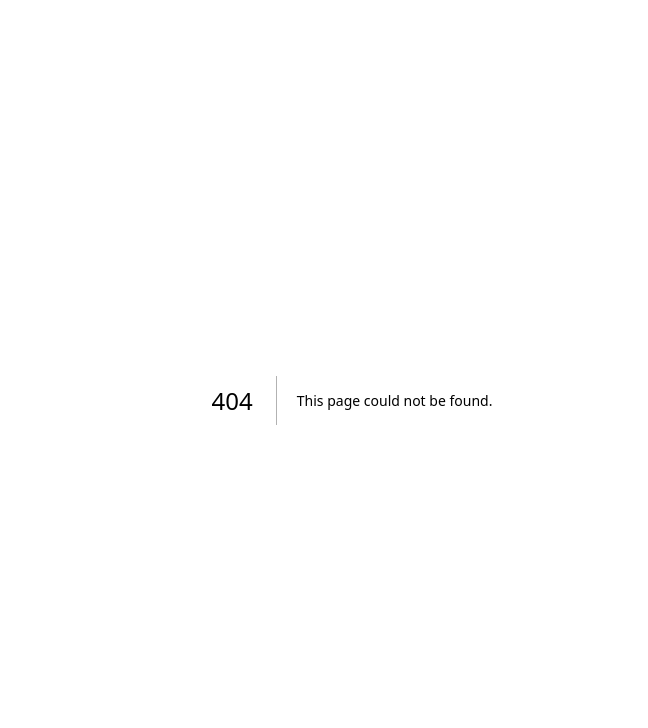
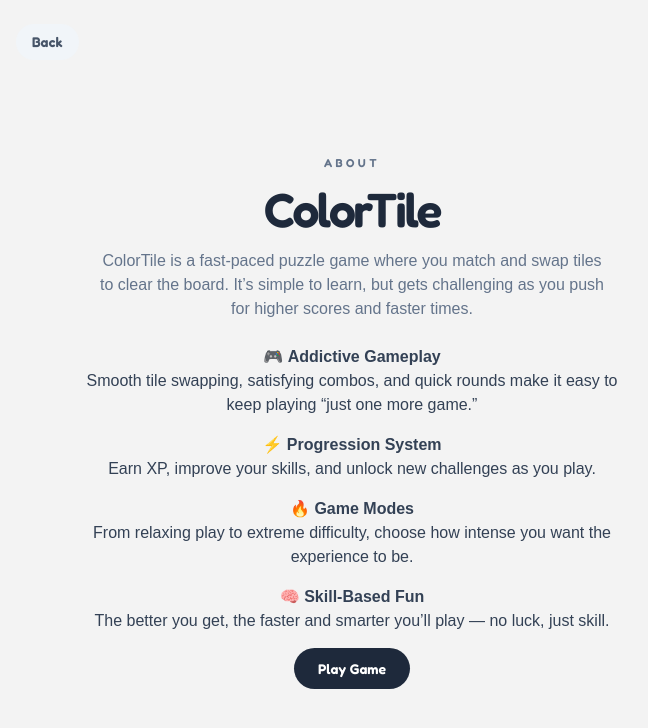
Before and after one commit to 0rka2/ColorTile, a Next.js app: page /about in a window 1280 px wide. Before the commit this address had no page. Shown: the top 728 px of the page, without its empty margins (288-936 px from the left). Built offline with nearby package versions, Linux system fonts and the light colour scheme.

Commit message:
basic pages

```diff
--- /dev/null
+++ b/app/about/page.tsx
@@ -0,0 +1,64 @@
+import Link from "next/link";
+
+export default function AboutPage() {
+  return (
+    <main className="theme-page-bg min-h-dvh px-4 py-6">
+      <div className="mx-auto flex min-h-[calc(100dvh-3rem)] w-full max-w-[42rem] flex-col">
+        <header className="flex items-center justify-between gap-4">
+          <Link
+            href="/"
+            className="theme-button-secondary rounded-full px-4 py-2 font-fredoka-strong text-sm"
+          >
+            Back
+          </Link>
+        </header>
+
+        <section className="flex flex-1 flex-col items-center justify-center text-center">
+  <p className="theme-text-muted font-fredoka-strong text-[0.72rem] uppercase tracking-[0.3em]">
+    About
+  </p>
+
+  <h1 className="theme-text-primary font-fredoka-display mt-3 text-[2.25rem] leading-none tracking-[-0.05em] sm:text-[3rem]">
+    ColorTile
+  </h1>
+
+  <p className="theme-text-muted mt-4 max-w-[32rem] text-sm sm:text-base">
+    ColorTile is a fast-paced puzzle game where you match and swap tiles to clear the board.
+    It’s simple to learn, but gets challenging as you push for higher scores and faster times.
+  </p>
+
+  <div className="mt-6 max-w-[34rem] space-y-4 text-sm sm:text-base">
+    <p className="theme-text-secondary">
+      🎮 <span className="font-semibold">Addictive Gameplay</span><br />
+      Smooth tile swapping, satisfying combos, and quick rounds make it easy to keep playing “just one more game.”
+    </p>
+
+    <p className="theme-text-secondary">
+      ⚡ <span className="font-semibold">Progression System</span><br />
+      Earn XP, improve your skills, and unlock new challenges as you play.
+    </p>
+
+    <p className="theme-text-secondary">
+      🔥 <span className="font-semibold">Game Modes</span><br />
+      From relaxing play to extreme difficulty, choose how intense you want the experience to be.
+    </p>
+
+    <p className="theme-text-secondary">
+      🧠 <span className="font-semibold">Skill-Based Fun</span><br />
+      The better you get, the faster and smarter you’ll play — no luck, just skill.
+    </p>
+  </div>
+
+  <div className="mt-6">
+    <Link
+      href="/"
+      className="theme-button-primary rounded-full px-6 py-3 font-fredoka-strong text-sm"
+    >
+      Play Game
+    </Link>
+  </div>
+</section>
+      </div>
+    </main>
+  );
+}
--- a/app/game-components.tsx
+++ b/app/game-components.tsx
@@ -1,9 +1,10 @@
 import { memo, PointerEvent as ReactPointerEvent, useEffect, useRef, useState } from "react";
 import { createPortal } from "react-dom";
+import Link from "next/link";
 import { motion } from "motion/react";
 import Confetti from "react-confetti";
+import { FiHeart } from "react-icons/fi";
 
-import { GradientText } from "../components/ui/gradient-text";
 import { getGradientQualityFill } from "./gradient-quality";
 import { DIFFICULTY_LABELS } from "./game-logic";
 import { getConfettiViewportSize } from "./confetti-logic";
@@ -33,6 +34,15 @@ const TIME_UP_QUOTES = [
   "The colors aren't blending yet.",
   "So close. Try one more run.",
 ];
+const COMPLETE_TITLE_RAINBOW = [
+  "#ef4444",
+  "#f97316",
+  "#facc15",
+  "#22c55e",
+  "#3b82f6",
+  "#4f46e5",
+  "#a855f7",
+];
 
 //logic
 function getTimeUpStars(completion: number) {
@@ -55,16 +65,52 @@ function renderStars(count: number) {
   return "⭐".repeat(count);
 }
 
+function interpolateColor(start: string, end: string, progress: number) {
+  const startValue = Number.parseInt(start.slice(1), 16);
+  const endValue = Number.parseInt(end.slice(1), 16);
+  const startRgb = [(startValue >> 16) & 255, (startValue >> 8) & 255, startValue & 255];
+  const endRgb = [(endValue >> 16) & 255, (endValue >> 8) & 255, endValue & 255];
+  const mixedRgb = startRgb.map((channel, index) => Math.round(channel + (endRgb[index] - channel) * progress));
+
+  return `rgb(${mixedRgb.join(" ")})`;
+}
+
+function getCompleteTitleColor(position: number, total: number) {
+  const progress = total > 1 ? position / (total - 1) : 0;
+  const scaledProgress = progress * (COMPLETE_TITLE_RAINBOW.length - 1);
+  const colorIndex = Math.min(Math.floor(scaledProgress), COMPLETE_TITLE_RAINBOW.length - 2);
+  const colorProgress = scaledProgress - colorIndex;
+
+  return interpolateColor(
+    COMPLETE_TITLE_RAINBOW[colorIndex],
+    COMPLETE_TITLE_RAINBOW[colorIndex + 1],
+    colorProgress,
+  );
+}
+
 function renderWaveText(text: string) {
-  return Array.from(text).map((character, index) => (
-    <span
-      key={`${character}-${index}`}
-      className="gradient-complete-wave"
-      style={{ animationDelay: `${index * 0.035}s` }}
-    >
-      {character === " " ? "\u00A0" : character}
-    </span>
-  ));
+  const characters = Array.from(text);
+  const letterCount = characters.filter((character) => character !== " ").length;
+  let letterPosition = 0;
+
+  return characters.map((character, index) => {
+    const isSpace = character === " ";
+    const color = isSpace ? undefined : getCompleteTitleColor(letterPosition, letterCount);
+
+    if (!isSpace) {
+      letterPosition += 1;
+    }
+
+    return (
+      <span
+        key={`${character}-${index}`}
+        className="gradient-complete-wave"
+        style={{ animationDelay: `${index * 0.035}s`, color }}
+      >
+        {isSpace ? "\u00A0" : character}
+      </span>
+    );
+  });
 }
 
 export function CheckMark() {
@@ -647,7 +693,7 @@ export function GameModal({
                 transition={{ duration: 0.45, delay: 0.08, ease: [0.22, 1, 0.36, 1] }}
                 className="font-fredoka-display mt-3 text-[1.9rem] leading-none tracking-[-0.05em] sm:mt-4 sm:text-[2.35rem]"
               >
-                <GradientText className="gradient-text--modal px-1">{renderWaveText("Gradient Complete!")}</GradientText>
+                <span className="theme-text-primary px-1">{renderWaveText("Gradient Complete!")}</span>
               </motion.h2>
               <div className="font-fredoka-strong mt-4 text-base leading-none tracking-[0.24em] text-amber-500 sm:mt-5 sm:text-lg">
                 {renderStars(3)}
@@ -856,8 +902,24 @@ export function GameDrawer({
       >
         <div>
           <div className="flex flex-col gap-2">
-            <button
-              type="button"
+           <a
+  href="https://docs.google.com/forms/d/e/1FAIpQLSdp1wH5CwgKNMWrRGUOHGrHrMTOM2mpm2Q69OkaxSFPpn_8Ng/viewform"
+  target="_blank"
+  rel="noopener noreferrer"
+  onClick={onClose}
+  className="theme-button-secondary flex items-center gap-3 rounded-[1rem] px-4 py-3 text-left"
+>
+  <span className="theme-text-secondary">
+    <MessageIcon />
+  </span>
+  <span className="font-fredoka-strong text-[1rem] leading-none">
+    Give Feedback
+  </span>
+</a>
+
+
+            <Link
+              href="/about"
               onClick={onClose}
               className="theme-button-secondary flex items-center gap-3 rounded-[1rem] px-4 py-3 text-left"
             >
@@ -865,18 +927,21 @@ export function GameDrawer({
                 <InfoIcon />
               </span>
               <span className="font-fredoka-strong text-[1rem] leading-none">About</span>
-            </button>
+            </Link>
 
-            <button
-              type="button"
+            <Link
+              href="/privacy"
               onClick={onClose}
               className="theme-button-secondary flex items-center gap-3 rounded-[1rem] px-4 py-3 text-left"
             >
               <span className="theme-text-secondary">
-                <MessageIcon />
+                <InfoIcon />
               </span>
-              <span className="font-fredoka-strong text-[1rem] leading-none">Give Feedback</span>
-            </button>
+              <span className="font-fredoka-strong text-[1rem] leading-none">Privacy Policy</span>
+            </Link>
+
+
+
 
             <button
               type="button"
@@ -888,6 +953,20 @@ export function GameDrawer({
               </span>
               <span className="font-fredoka-strong text-[1rem] leading-none">Tutorial</span>
             </button>
+
+         <a
+  href="https://ko-fi.com/orka67"
+  target="_blank"
+  rel="noopener noreferrer"
+  className="theme-button-secondary flex items-center gap-3 rounded-[1rem] px-4 py-3 text-left"
+>
+  <span className="theme-text-secondary">
+    <FiHeart />
+  </span>
+  <span className="font-fredoka-strong text-[1rem] leading-none">
+    Buy me a coffee
+  </span>
+</a>
           </div>
         </div>
       </motion.aside>
--- a/app/globals.css
+++ b/app/globals.css
@@ -496,60 +496,10 @@ html[data-theme="dark"] .gradient-text__blob {
   filter: blur(1rem) saturate(1.08) brightness(1.02);
 }
 
-.gradient-text--modal {
-  display: inline-block;
-  overflow: visible;
-  background: transparent;
-}
-
-html[data-theme="dark"] .gradient-text--modal {
-  background: transparent;
-}
-
-.gradient-text--modal .gradient-text__content,
-html[data-theme="dark"] .gradient-text--modal .gradient-text__content {
-  display: inline-block;
-  color: currentColor;
-  -webkit-text-fill-color: currentColor;
-}
-
-@supports ((-webkit-background-clip: text) or (background-clip: text)) {
-  .gradient-text--modal .gradient-text__content,
-  html[data-theme="dark"] .gradient-text--modal .gradient-text__content {
-    background:
-      radial-gradient(circle at 14% 45%, #ff6b8a 0 12%, transparent 27%),
-      radial-gradient(circle at 35% 48%, #fbbf24 0 14%, transparent 30%),
-      radial-gradient(circle at 58% 44%, #4ade80 0 15%, transparent 31%),
-      radial-gradient(circle at 82% 52%, #93c5fd 0 15%, transparent 32%),
-      linear-gradient(90deg, #ff6b8a 0%, #fbbf24 30%, #4ade80 62%, #93c5fd 100%);
-    background-size: 180% 180%;
-    background-position: 0% 50%;
-    -webkit-background-clip: text;
-    background-clip: text;
-    -webkit-text-fill-color: transparent;
-    color: transparent;
-    animation: gradient-modal-mesh 5.5s ease-in-out infinite alternate;
-  }
-}
-
-.gradient-text--modal .gradient-text__blend {
-  display: none;
-}
-
 .gradient-complete-wave {
   display: inline-block;
   transform-origin: 50% 80%;
   animation: gradient-complete-wave 0.78s cubic-bezier(0.22, 1, 0.36, 1) both;
-}
-
-@keyframes gradient-modal-mesh {
-  from {
-    background-position: 0% 45%;
-  }
-
-  to {
-    background-position: 100% 55%;
-  }
 }
 
 @keyframes gradient-complete-wave {
--- /dev/null
+++ b/app/privacy/page.tsx
@@ -0,0 +1,30 @@
+export default function PrivacyPage() {
+  return (
+    <main className="theme-page-bg min-h-dvh px-4 py-6">
+      <div className="mx-auto max-w-[42rem] space-y-6 text-sm">
+        <h1 className="text-2xl font-bold">Privacy Policy</h1>
+
+        <p>
+          ColorTile does not collect personal information such as your name or email.
+        </p>
+
+        <p>
+          The game may store basic gameplay data such as scores or progress
+          to improve your experience.
+        </p>
+
+        <p>
+          Some data may be stored locally on your device (such as browser storage).
+        </p>
+
+        <p>
+          This project may use third-party services for hosting or analytics.
+        </p>
+
+        <p>
+          If you have any questions, please contact us.
+        </p>
+      </div>
+    </main>
+  );
+}
--- a/package.json
+++ b/package.json
@@ -14,7 +14,8 @@
     "next": "^15.5.19",
     "react": "19.1.0",
     "react-confetti": "^6.4.0",
-    "react-dom": "19.1.0"
+    "react-dom": "19.1.0",
+    "react-icons": "^5.6.0"
   },
   "devDependencies": {
     "@types/node": "22.15.30",
```
Also changed, not shown: 1 other file (tests, documents, lock files or other folders).
